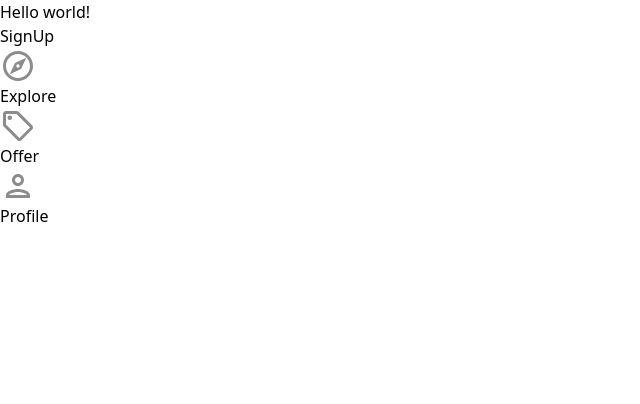
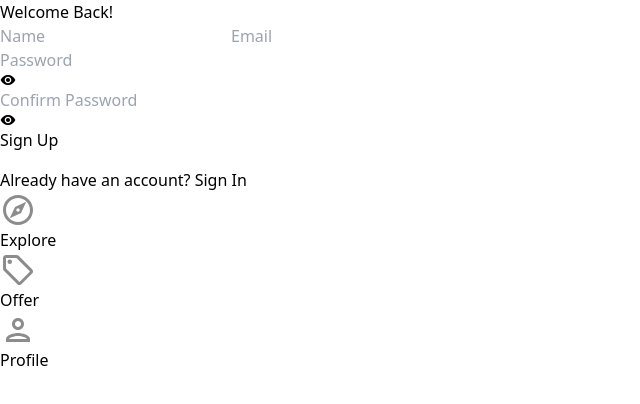
Before and after one commit to bllsglm/HouseMarket, a React (Vite) app: page /signUp in a window 1280 px wide. Shown: the top 404 px of the page, without its empty margins (0-640 px from the left). Built offline with nearby package versions, Linux system fonts and the light colour scheme.

Commit message:
Add SignIn and SignUp

```diff
--- a/src/App.tsx
+++ b/src/App.tsx
@@ -4,16 +4,11 @@ import Navbar from "./components/Navbar"
 function App() {
 
   return (
-    <>
-
-      <h1 className="text-3xl font-bold">
-       Hello world!
-      </h1>
-
+    <div>
 
       <Outlet/>
       <Navbar/>
-    </>
+    </div>
   )
 }
 
--- a/src/pages/Profile.tsx
+++ b/src/pages/Profile.tsx
@@ -1,7 +1,11 @@
+import SignIn from "./SignIn"
 
 const Profile = () => {
   return (
-    <div>Profile</div>
+    <div className="">
+      <SignIn/>
+
+    </div>
   )
 }
 
--- a/src/pages/SignIn.tsx
+++ b/src/pages/SignIn.tsx
@@ -1,7 +1,70 @@
+import { useState } from 'react'
+import ArrowRightIcon from '../assets/icons/KeyboardArrowRightIcon.tsx'
+import VisibilityIcon from '../assets/icons/VisibilityIcon.tsx'
+import { Link } from 'react-router-dom'
+
+
 
 const SignIn = () => {
+  const [showPassword, setShowPassword] = useState(false)
+  const [formData, setFormData] = useState({email:'', password:''})
+  const { email, password } = formData
+
+  const handleChange = (e:React.ChangeEvent) => {
+    const { name, value } = e.target;
+    setFormData((previous) => ({
+      ...previous,
+      [name]: value
+    }))
+  }
+
   return (
-    <div>SignIn</div>
+    <>
+
+      <div className='container min-h-screen mx-auto flex flex-col justify-center items-center'>
+        <header>
+          <p className='text-sm sm:text-lg lg:text-xl mb-1'>Welcome Back!</p>
+        </header>
+        <main className='shadow-lg'>
+          <form className="flex flex-col rounded p-8 mb-4">
+            <input
+              className='border-b-2 outline-none h-10'
+              type="email"
+              name="email"
+              id="email"
+              placeholder="Email"
+              value={email}
+              onChange={handleChange}
+            />
+            <div className='relative'>
+              <input
+              className='border-b-2 outline-none h-10'
+              type={showPassword ? 'text' : 'password'}
+              name="password"
+              id="password"
+              placeholder="Password"
+              value={password}
+              onChange={handleChange}
+              />
+              <VisibilityIcon
+              onClick={() => setShowPassword((prev) => !prev)}
+              className='absolute right-0 top-0 mt-3 mr-3 cursor-pointer'
+              />
+            </div>
+            <div className='relative'>
+               <button type="submit" className='my-2 w-full text-white bg-blue-500 p-1 rounded-full'>Sign In </button>
+               <ArrowRightIcon className='absolute right-0 top-0 w-8 h-12 cursor-pointer' fill='#fff'/>
+            </div>
+
+            <Link to='/forgotpassword' className=' right-0 top-12 text-green-800 text-sm'>Forgot Password</Link>
+            <p className='text-sm mt-4'>Don't have an account? <Link className='text-blue-500' to='/signUp'> Sign Up </Link></p>
+          </form>
+          {/* Google OAuth */}
+        </main>
+
+      </div>
+
+    </>
   )
 }
 
--- a/src/pages/SignUp.tsx
+++ b/src/pages/SignUp.tsx
@@ -1,7 +1,94 @@
+import { useState } from 'react'
+import ArrowRightIcon from '../assets/icons/KeyboardArrowRightIcon.tsx'
+import VisibilityIcon from '../assets/icons/VisibilityIcon.tsx'
+import { Link } from 'react-router-dom'
+
+
 
 const SignUp = () => {
+  const [showPassword, setShowPassword] = useState(false)
+  const [formData, setFormData] = useState({name:'',email:'', password:'', confirmPassword:''})
+  const {name ,email, password, confirmPassword } = formData
+
+  const handleChange = (e:React.ChangeEvent) => {
+    const { name, value } = e.target;
+    setFormData((previous) => ({
+      ...previous,
+      [name]: value
+    }))
+  }
+
   return (
-    <div>SignUp</div>
+    <>
+
+      <div className='container min-h-screen mx-auto flex flex-col justify-center items-center'>
+        <header>
+          <p className='text-sm sm:text-lg lg:text-xl mb-1'>Welcome Back!</p>
+        </header>
+        <main className='shadow-lg'>
+          <form className="flex flex-col rounded p-8 mb-4">
+          <input
+              className='border-b-2 outline-none h-10'
+              type="name"
+              name="name"
+              id="name"
+              placeholder="Name"
+              value={name}
+              onChange={handleChange}
+            />
+            <input
+              className='border-b-2 outline-none h-10'
+              type="email"
+              name="email"
+              id="email"
+              placeholder="Email"
+              value={email}
+              onChange={handleChange}
+            />
+            <div className='relative'>
+              <input
+              className='border-b-2 outline-none h-10'
+              type={showPassword ? 'text' : 'password'}
+              name="password"
+              id="password"
+              placeholder="Password"
+              value={password}
+              onChange={handleChange}
+              />
+              <VisibilityIcon
+              onClick={() => setShowPassword((prev) => !prev)}
+              className='absolute right-0 top-0 mt-3 mr-3 cursor-pointer'
+              />
+            </div>
+
+            <div className='relative'>
+              <input
+              className='border-b-2 outline-none h-10'
+              type={showPassword ? 'text' : 'password'}
+              name="confirmPassword"
+              id="confirmPassword"
+              placeholder="Confirm Password"
+              value={confirmPassword}
+              onChange={handleChange}
+              />
+              <VisibilityIcon
+              onClick={() => setShowPassword((prev) => !prev)}
+              className='absolute right-0 top-0 mt-3 mr-3 cursor-pointer'
+              />
+            </div>
+
+            <div className='relative'>
+               <button type="submit" className='my-2 w-full text-white bg-blue-500 p-1 rounded-full'>Sign Up </button>
+               <ArrowRightIcon className='absolute right-0 top-0 w-8 h-12 cursor-pointer' fill='#fff'/>
+            </div>
+            <p className='text-sm mt-4'>Already have an account? <Link className='text-blue-500' to='/signIn'> Sign In </Link></p>
+          </form>
+          {/* Google OAuth */}
+        </main>
+
+      </div>
+
+    </>
   )
 }
 
```
